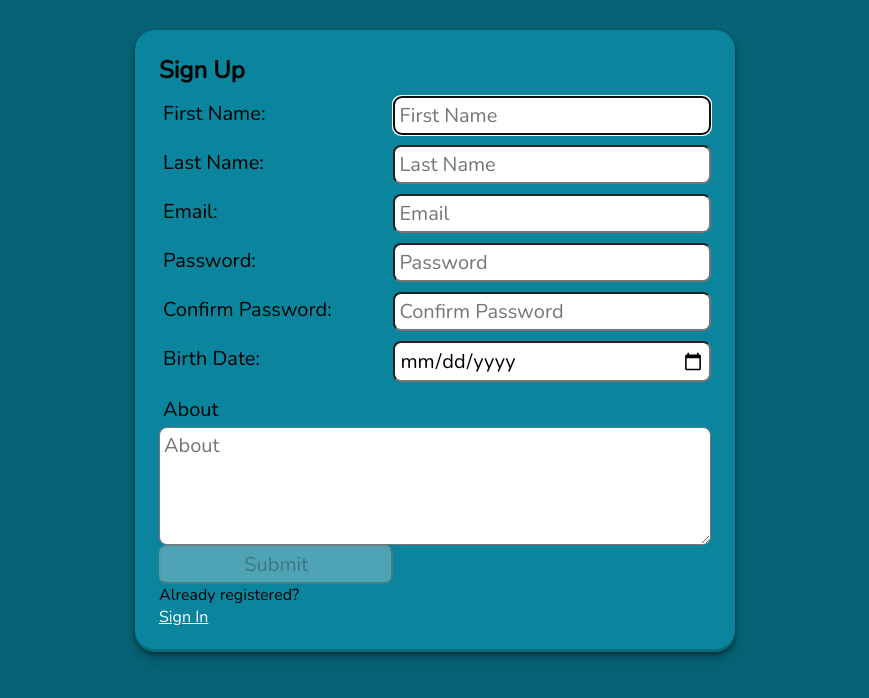
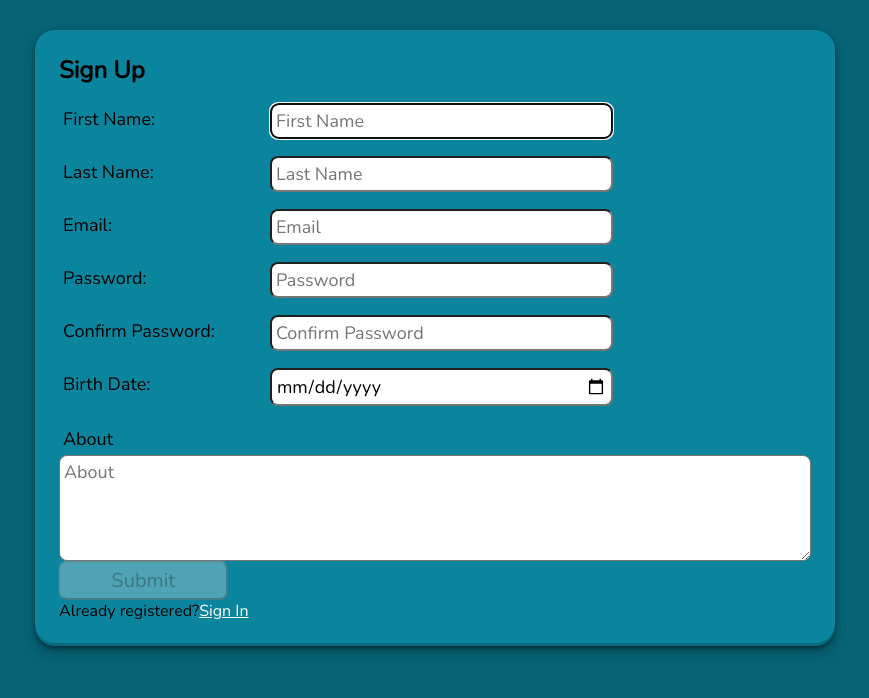
Before and after one commit to ehudmi/gallery, a React (Create React App) app in the folder client/: page /signup in a window 1280 px wide. Shown: the top 698 px of the page, without its empty margins (205-1074 px from the left). Built offline with nearby package versions, Linux system fonts and the light colour scheme.

Commit message:
sign up grid

```diff
--- a/client/src/components/Signup.js
+++ b/client/src/components/Signup.js
@@ -165,14 +165,9 @@ function Signup() {
                   : "offscreen"
               }
             >
-              <FontAwesomeIcon icon={faInfoCircle} />
-              4 to 24 characters.
-              <br />
-              Must begin with a Capital letter.
-              <br />
-              Only letters allowed.
+              <FontAwesomeIcon icon={faInfoCircle} />4 to 24 characters. Must
+              begin with a Capital letter. Only letters allowed.
             </p>
-
             <label htmlFor="lastName">
               Last Name:
               <FontAwesomeIcon
@@ -205,12 +200,8 @@ function Signup() {
                   : "offscreen"
               }
             >
-              <FontAwesomeIcon icon={faInfoCircle} />
-              4 to 24 characters.
-              <br />
-              Must begin with a Capital letter.
-              <br />
-              Only letters allowed.
+              <FontAwesomeIcon icon={faInfoCircle} />4 to 24 characters. Must
+              begin with a Capital letter. Only letters allowed.
             </p>
 
             <label htmlFor="email">
@@ -246,9 +237,8 @@ function Signup() {
               }
             >
               <FontAwesomeIcon icon={faInfoCircle} />
-              Must include the characters "@" and "."
-              <br />
-              Make sure the email is valid
+              Must include the characters "@" and "." Make sure the email is
+              valid
             </p>
 
             <label htmlFor="password">
@@ -281,10 +271,8 @@ function Signup() {
                 pwdFocus && lName && !validPwd ? "instructions" : "offscreen"
               }
             >
-              <FontAwesomeIcon icon={faInfoCircle} />
-              8 to 15 characters.
-              <br />
-              Must include uppercase, lowercase and digits.
+              <FontAwesomeIcon icon={faInfoCircle} />8 to 15 characters. Must
+              include uppercase, lowercase and digits.
             </p>
 
             <label htmlFor="confirm_pwd">
@@ -354,7 +342,6 @@ function Signup() {
           </form>
           <p>
             Already registered?
-            <br />
             <span className="line">
               <a href="login">Sign In</a>
             </span>
--- a/client/src/components/styles/Signup.module.css
+++ b/client/src/components/styles/Signup.module.css
@@ -6,22 +6,21 @@
   box-sizing: border-box;
   height: fit-content;
   padding: auto 30px;
-  width: 600px;
+  /* width: 600px; */
   box-shadow: rgba(0, 0, 0, 0.4) 0px 2px 4px,
     rgba(0, 0, 0, 0.3) 0px 7px 13px -3px, rgba(0, 0, 0, 0.2) 0px -3px 0px inset;
 }
 
 form {
   display: grid;
-  grid-template-columns: 1fr, 1fr;
-  grid-template-rows: repeat(5, 1fr);
+  grid-template-columns: 1fr, 1fr, 1fr, 1fr;
   text-align: flex-start;
   padding: auto 30px;
 }
 
 input,
 label {
-  margin-top: 10px;
+  margin-top: 17px;
   width: 100%;
 }
 
@@ -29,11 +28,28 @@ input,
 textarea,
 label {
   font-family: "Nunito", sans-serif;
-  font-size: 20px;
+  font-size: 18px;
   padding: 0.25rem;
   border-radius: 0.5rem;
 }
 
+label {
+  grid-column: 1/2;
+}
+
+input {
+  grid-column: 2/4;
+}
+
 textarea {
-  grid-column: span 2;
+  grid-column: span 4;
 }
+
+.instructions {
+  grid-column: 4/5;
+}
+
+button {
+  grid-column: 1/2;
+  width: 80%;
+}
--- a/client/src/index.css
+++ b/client/src/index.css
@@ -23,7 +23,7 @@ body {
 }
 
 section {
-  width: 100%;
+  width: 800px;
   min-height: 400px;
   display: flex;
   flex-direction: column;
@@ -61,8 +61,11 @@ textarea {
   color: #fff;
   padding: 0.25rem;
   position: relative;
-  bottom: -10px;
-  width: 40%;
+  bottom: 20px;
+  width: 100%;
+  height: fit-content;
+  z-index: 100;
+  grid-column: 4/5;
 }
 
 .instructions > svg {
```
